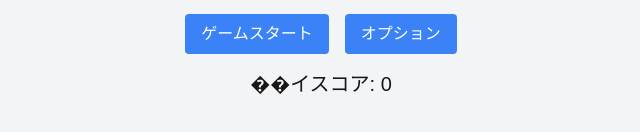
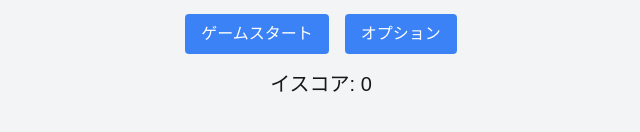
Before and after one commit to k-myros22112007/puyo20, a Next.js app: page / in a window 1280 px wide. Shown: the part 372-504 px from the top of the page, without its empty margins (319-959 px from the left). Built offline with nearby package versions, Linux system fonts and the light colour scheme.

Commit message:
project add

```diff
--- a/app/page.tsx
+++ b/app/page.tsx
@@ -341,7 +341,7 @@ export default function PuyoGame() {
       }
       if (isPaused) return
 
-      const action = Object.entries(controls).find(([_, keys]) =>
+      const action = Object.entries(controls).find(([, keys]) =>
         keys.includes(e.key)
       )?.[0] as ControlAction | undefined
 
@@ -436,7 +436,7 @@ export default function PuyoGame() {
         <div className="text-center">
           <Button onClick={startGame} className="mb-4">ゲームスタート</Button>
           <Button onClick={toggleOptions} className="mb-4 ml-4">オプション</Button>
-          <p className="text-xl">��イスコア: {highScore}</p>
+          <p className="text-xl">イスコア: {highScore}</p>
           {showOptions && (
             <div className="mt-4 p-4 bg-white rounded shadow">
               <h2 className="text-2xl font-bold mb-2">オプション</h2>
```
